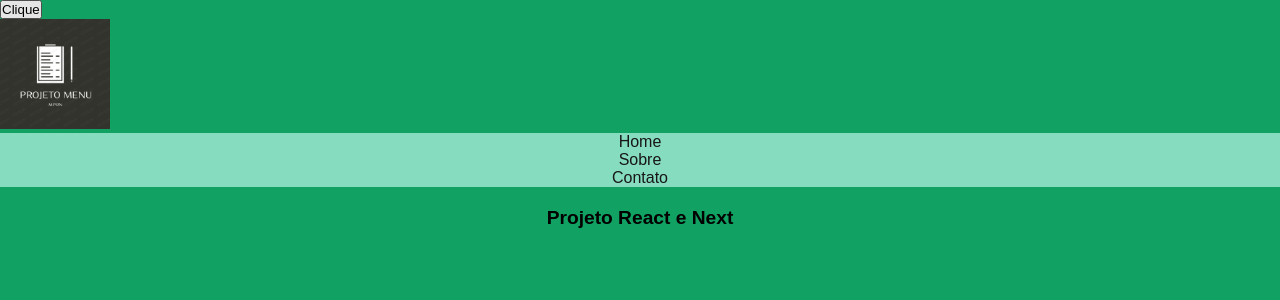
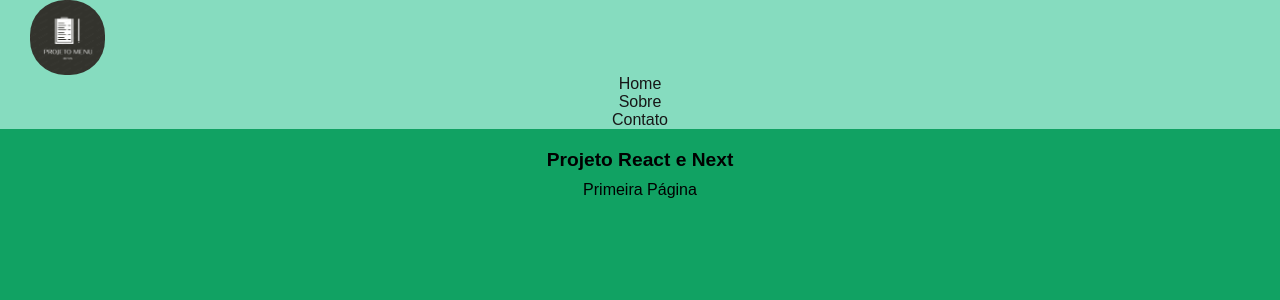
Before and after one commit to MariaGoncalves15/Front-end-II, a Next.js app in the folder projeto/: page / in a window 1280 px wide. Shown: the top 300 px of the page. Built offline with nearby package versions, Linux system fonts and the light colour scheme.

Commit message:
alterações de front

```diff
--- a/projeto/src/app/page.js
+++ b/projeto/src/app/page.js
@@ -1,4 +1,4 @@
-import styles from "./page.module.css";
+import style from "./page.module.css";
 import Image from "next/image";
 import Link from "next/link";
 
@@ -17,10 +17,12 @@ export function Header() {
 }
 
 export default function Home() {
-  const nome = 'Maria Eduarda'
   return (
-    <div>
+    <main>
+        <div>
         <h1>Projeto React e Next</h1>
-    </div>
+        <p className={style.paragrafo}>Primeira Página</p>
+        </div>
+    </main>
   );
 }
--- a/projeto/src/app/page.module.css
+++ b/projeto/src/app/page.module.css
@@ -4,3 +4,9 @@
     display: block;
     margin-top: 10px;
 }
+
+.paragrafo{
+    color: black;
+    text-align: center;
+    margin-top: 10px;
+  }
--- a/projeto/src/components/Header/header.module.css
+++ b/projeto/src/components/Header/header.module.css
@@ -1,11 +1,22 @@
 .li{
     text-align: center;
     display: block;
+}
+
+.logo{
+    display: flex;
+    margin-left: 30px;
+}
+
+.imagem{
+    border-radius: 35px;
+}
+
+.meuHeader{
+    margin-top: 10px;
+}
+
+.Pegatudo{
+    text-align: center;
     background-color: rgb(134, 220, 191);
 }
-
-.button{
-    color: blueviolet;
-    padding: 10px;
-
-}
--- a/projeto/src/components/Header/index.js
+++ b/projeto/src/components/Header/index.js
@@ -5,17 +5,15 @@ import Image from "next/image";
 import {useState} from 'react';
 
 export default function Header() {
-    const [showMenu, setShowMenu] = useState(true)
     return(
-        <header>
-            <button className="button" onClick={()=>setShowMenu(!showMenu)}>Clique</button>
+        <header className={style.Meuheader}>
+            <div className={style.Pegatudo}>
             {
-                showMenu &&
                 <nav>
                     <ul>
                         <div>
                         <div className={style.logo}>
-                            <Image className={style.imagem} src="/images/Logo.png" alt="Imagem style" width={110} height={110}/>
+                            <Image className={style.imagem} src="/images/Logo.png" alt="Imagem style" width={75} height={75}/>
                         </div>
                             <li className={style.li}><Link href="/">Home</Link></li>
                             <li className={style.li}><Link href="/sobre">Sobre</Link></li>
@@ -24,6 +22,7 @@ export default function Header() {
                     </ul>
                 </nav>
             }
+            </div>
         </header>
     )
 }
```
Also changed, not shown: projeto/src/app/globals.css (line endings or trailing spaces).
